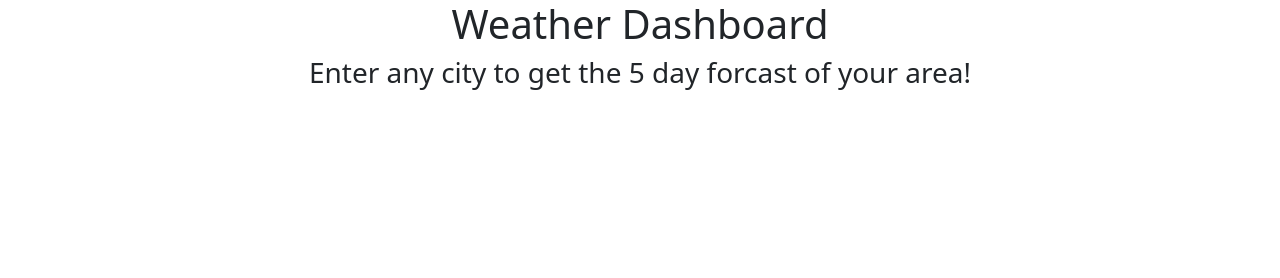
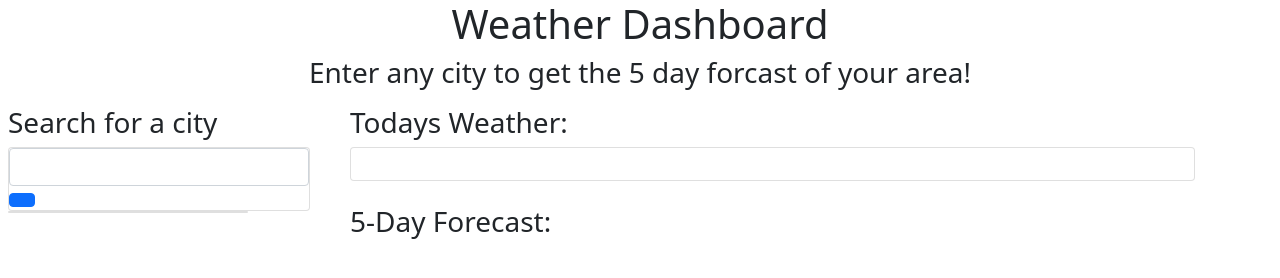
Before and after one commit to boddiegoat7/Server-Side-APIs-Challenge-Weather-Dashboard, a plain HTML site: page index.html in a window 1280 px wide. Drawn offline with nearby package versions, Linux system fonts and the light colour scheme.

Commit message:
finished html and styling will fix button in next commit

```diff
--- a/index.html
+++ b/index.html
@@ -24,10 +24,46 @@
 
       </header>
 
+      <div class ="row">
+        <div class="col-3 m-2 bg-white">
+          <h3>Search for a city</h3>
+          <div class="card">
+            <input type="text" class="form-control" id="city-input">
+            <div class="input-group-append">
+              <button class="btn btn-primary" type="button" id="search-button"><ion-icon name=""></ion-icon>
+                <i class="fas fa-search"></i>
+              </button>
+            </div>
+
+          </div>
+
+          <div class="card" style="width: 15rem;">
+            <ul id="city-list" class="list-group list-group-flush"></ul>
+          </div>
+      </div>
+
+      <div class="col-8 m-2">
+        <h3>Todays Weather:</h3>
+        <div class="row-12">
+            <div class="card">
+              <div id="today-weather" class="card-body"></div>
+            </div>
+        </div>
+
+      <br>
+
+        <div class="row-12">
+          <h3>5-Day Forecast:</h3>
+        </div>
+
+
+        <div id="boxes" class="row"></div>
+      </div>
 
 
 
-  </body>
+
+    </body>
 
 
 
```
